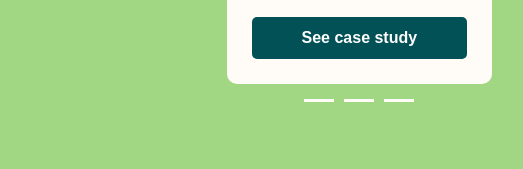
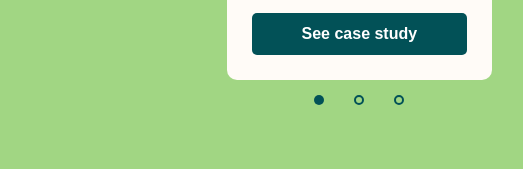
Before and after one commit to pihiwatari/BEDU-matcha-modulo1, a plain HTML site: page index.html in a window 1280 px wide. Shown: the part 2839-3008 px from the top of the page, 596-1119 px from the left. Drawn offline with nearby package versions, Linux system fonts and the light colour scheme.

Commit message:
Changed slider selector to circles

```diff
--- a/styles.css
+++ b/styles.css
@@ -334,9 +334,15 @@ a {
 
 .slider-controls span {
   display: inline-block;
-  width: 3rem;
-  height: 0.3rem;
-  background-color: #fffbf7;
+  width: 1rem;
+  height: 1rem;
+  border-radius: 50%;
+  border: 0.2rem solid #025157;
+}
+
+.slider-controls span:nth-child(1) {
+  border: none;
+  background-color: #025157;
 }
 
 .slider-controls span:hover {
```
